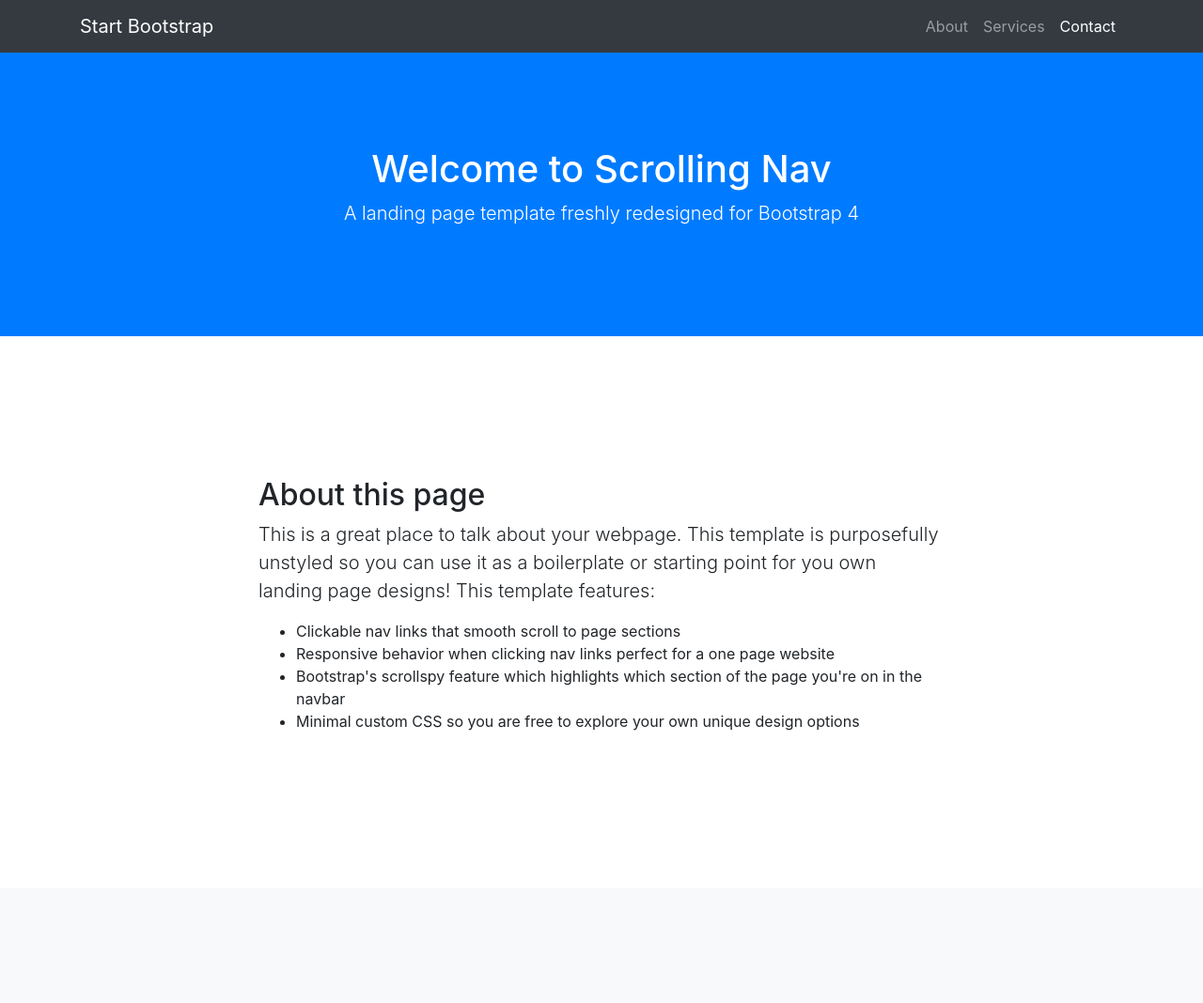
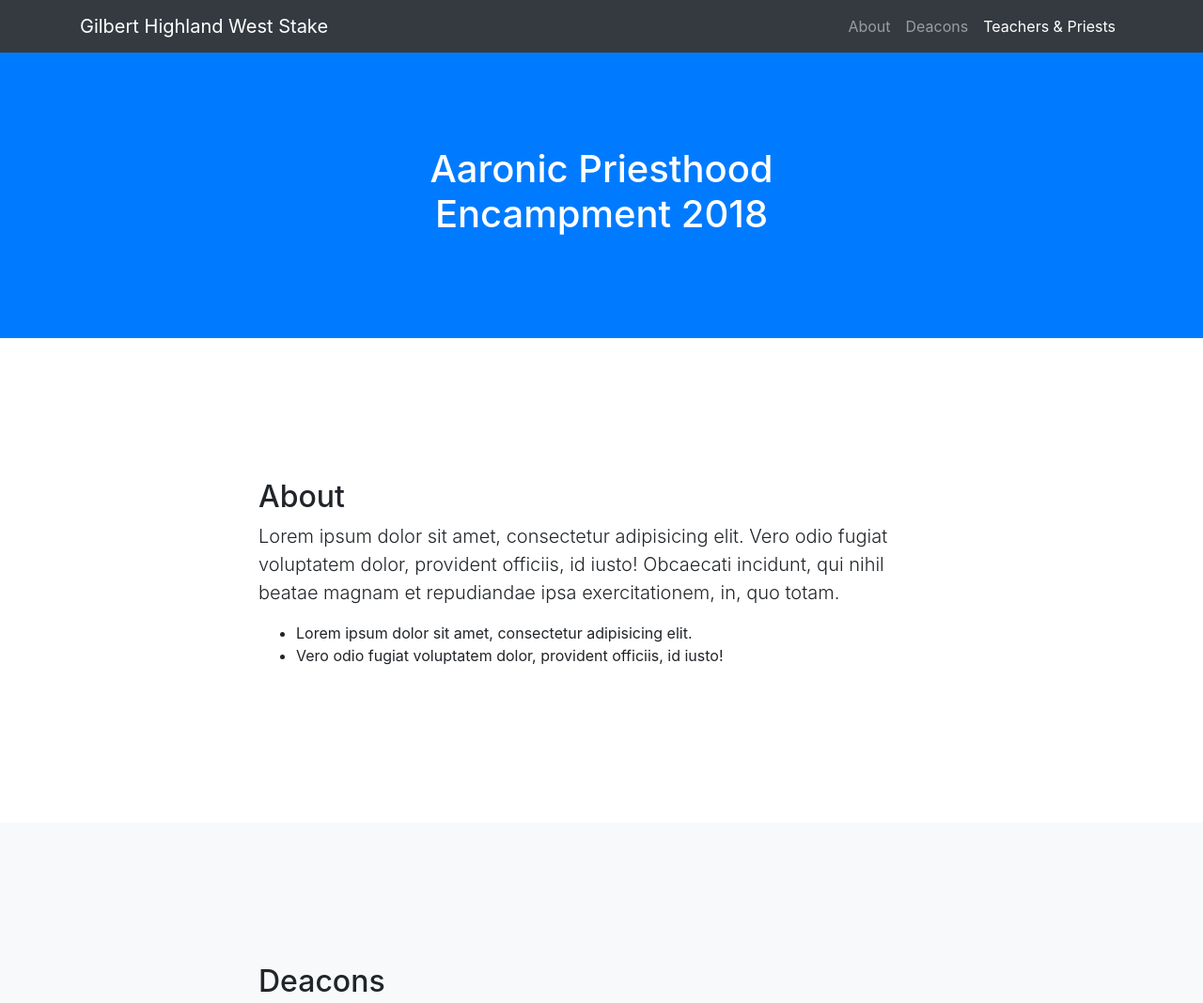
Before and after one commit to Encampment-2018/encampment-2018.github.io, a website with bundled scripts: page index.html in a window 1280 px wide. Shown: the top 1068 px of the page at 94% size. Built offline with nearby package versions, Linux system fonts and the light colour scheme.

```diff
--- a/index.html
+++ b/index.html
@@ -8,7 +8,7 @@
     <meta name="description" content="">
     <meta name="author" content="">
 
-    <title>Scrolling Nav - Start Bootstrap Template</title>
+    <title>Stake Encampment 2018</title>
 
     <!-- Bootstrap core CSS -->
     <link href="vendor/bootstrap/css/bootstrap.min.css" rel="stylesheet">
@@ -23,7 +23,7 @@
     <!-- Navigation -->
     <nav class="navbar navbar-expand-lg navbar-dark bg-dark fixed-top" id="mainNav">
       <div class="container">
-        <a class="navbar-brand js-scroll-trigger" href="#page-top">Start Bootstrap</a>
+        <a class="navbar-brand js-scroll-trigger" href="#page-top">Gilbert Highland West Stake</a>
         <button class="navbar-toggler" type="button" data-toggle="collapse" data-target="#navbarResponsive" aria-controls="navbarResponsive" aria-expanded="false" aria-label="Toggle navigation">
           <span class="navbar-toggler-icon"></span>
         </button>
@@ -33,10 +33,10 @@
               <a class="nav-link js-scroll-trigger" href="#about">About</a>
             </li>
             <li class="nav-item">
-              <a class="nav-link js-scroll-trigger" href="#services">Services</a>
+              <a class="nav-link js-scroll-trigger" href="#deacons">Deacons</a>
             </li>
             <li class="nav-item">
-              <a class="nav-link js-scroll-trigger" href="#contact">Contact</a>
+              <a class="nav-link js-scroll-trigger" href="#tap">Teachers & Priests</a>
             </li>
           </ul>
         </div>
@@ -45,8 +45,7 @@
 
     <header class="bg-primary text-white">
       <div class="container text-center">
-        <h1>Welcome to Scrolling Nav</h1>
-        <p class="lead">A landing page template freshly redesigned for Bootstrap 4</p>
+        <h1>Aaronic Priesthood<br>Encampment 2018</h1>
       </div>
     </header>
 
@@ -54,35 +53,33 @@
       <div class="container">
         <div class="row">
           <div class="col-lg-8 mx-auto">
-            <h2>About this page</h2>
-            <p class="lead">This is a great place to talk about your webpage. This template is purposefully unstyled so you can use it as a boilerplate or starting point for you own landing page designs! This template features:</p>
+            <h2>About</h2>
+            <p class="lead">Lorem ipsum dolor sit amet, consectetur adipisicing elit. Vero odio fugiat voluptatem dolor, provident officiis, id iusto! Obcaecati incidunt, qui nihil beatae magnam et repudiandae ipsa exercitationem, in, quo totam.</p>
             <ul>
-              <li>Clickable nav links that smooth scroll to page sections</li>
-              <li>Responsive behavior when clicking nav links perfect for a one page website</li>
-              <li>Bootstrap's scrollspy feature which highlights which section of the page you're on in the navbar</li>
-              <li>Minimal custom CSS so you are free to explore your own unique design options</li>
+              <li>Lorem ipsum dolor sit amet, consectetur adipisicing elit.</li>
+              <li>Vero odio fugiat voluptatem dolor, provident officiis, id iusto!</li>
             </ul>
           </div>
         </div>
       </div>
     </section>
 
-    <section id="services" class="bg-light">
+    <section id="deacons" class="bg-light">
       <div class="container">
         <div class="row">
           <div class="col-lg-8 mx-auto">
-            <h2>Services we offer</h2>
+            <h2>Deacons</h2>
             <p class="lead">Lorem ipsum dolor sit amet, consectetur adipisicing elit. Aut optio velit inventore, expedita quo laboriosam possimus ea consequatur vitae, doloribus consequuntur ex. Nemo assumenda laborum vel, labore ut velit dignissimos.</p>
           </div>
         </div>
       </div>
     </section>
 
-    <section id="contact">
+    <section id="tap">
       <div class="container">
         <div class="row">
           <div class="col-lg-8 mx-auto">
-            <h2>Contact us</h2>
+            <h2>Teachers & Priests</h2>
             <p class="lead">Lorem ipsum dolor sit amet, consectetur adipisicing elit. Vero odio fugiat voluptatem dolor, provident officiis, id iusto! Obcaecati incidunt, qui nihil beatae magnam et repudiandae ipsa exercitationem, in, quo totam.</p>
           </div>
         </div>
@@ -92,7 +89,7 @@
     <!-- Footer -->
     <footer class="py-5 bg-dark">
       <div class="container">
-        <p class="m-0 text-center text-white">Copyright &copy; Your Website 2017</p>
+        <p class="m-0 text-center text-white">Logo?</p>
       </div>
       <!-- /.container -->
     </footer>
```
